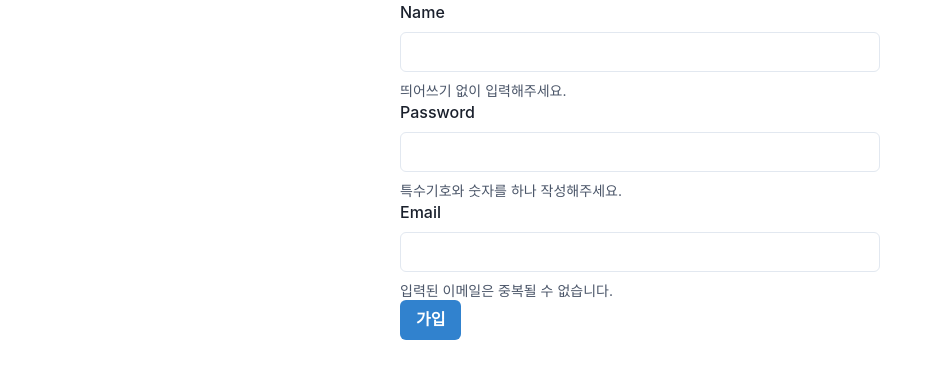
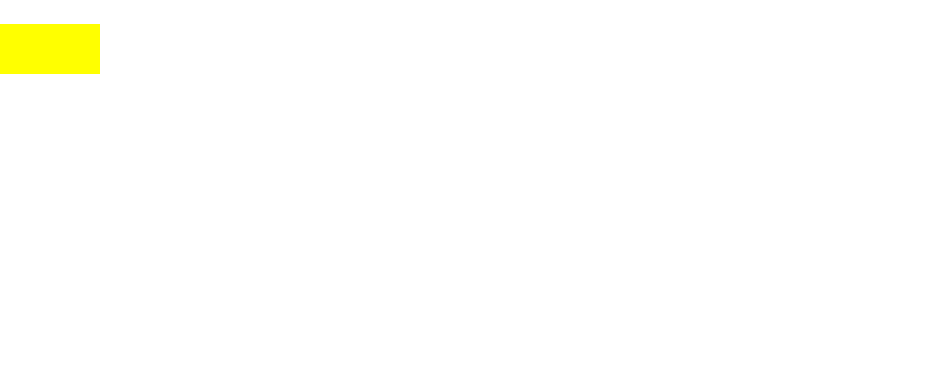
Before and after one commit to zxcvcx123/react20231031, a React (Create React App) app: page / in a window 1280 px wide. Shown: the top 378 px of the page, without its empty margins (0-943 px from the left). Built offline with nearby package versions, Linux system fonts and the light colour scheme.

Commit message:
블로그 예제

```diff
--- a/src/App.js
+++ b/src/App.js
@@ -1,63 +1,23 @@
-import React, { useState } from "react";
-import {
-  Box,
-  Button,
-  Center,
-  FormControl,
-  FormHelperText,
-  FormLabel,
-  Input,
-} from "@chakra-ui/react";
+import React from "react";
+import { Input } from "@chakra-ui/react";
 
 function App(props) {
-  const [name, setName] = useState("");
-  const [password, setPassword] = useState("");
-  const [email, setEmail] = useState("");
+  let text = "";
 
-  function handleNameInput(e) {
-    setName(e.target.value);
-  }
-
-  function handlePasswordInput(e) {
-    setPassword(e.target.value);
-  }
-
-  function handleEmailInput(e) {
-    setEmail(e.target.value);
+  function changeText(e) {
+    text = e.target.value;
+    console.log(text);
   }
 
   return (
     <div>
-      <Center>
-        <Box w={"480px"}>
-          <FormControl>
-            <FormLabel>Name</FormLabel>
-            <Input type="text" value={name} onChange={handleNameInput} />
-            <FormHelperText>띄어쓰기 없이 입력해주세요.</FormHelperText>
-          </FormControl>
+      <input type="text" onChange={changeText} />
 
-          <FormControl>
-            <FormLabel>Password</FormLabel>
-            <Input
-              type="password"
-              value={password}
-              onChange={handlePasswordInput}
-            />
-            <FormHelperText>
-              특수기호와 숫자를 하나 작성해주세요.
-            </FormHelperText>
-          </FormControl>
-
-          <FormControl>
-            <FormLabel>Email</FormLabel>
-            <Input type="email" value={email} onChange={handleEmailInput} />
-
-            <FormHelperText>입력된 이메일은 중복될 수 없습니다.</FormHelperText>
-          </FormControl>
-
-          <Button colorScheme="blue">가입</Button>
-        </Box>
-      </Center>
+      <div
+        style={{ backgroundColor: "yellow", width: "100px", height: "50px" }}
+      >
+        <p>{text}</p>
+      </div>
     </div>
   );
 }
```
